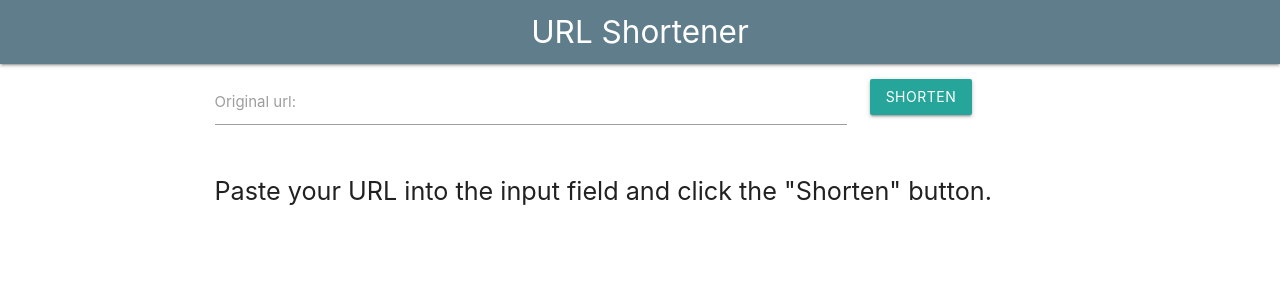
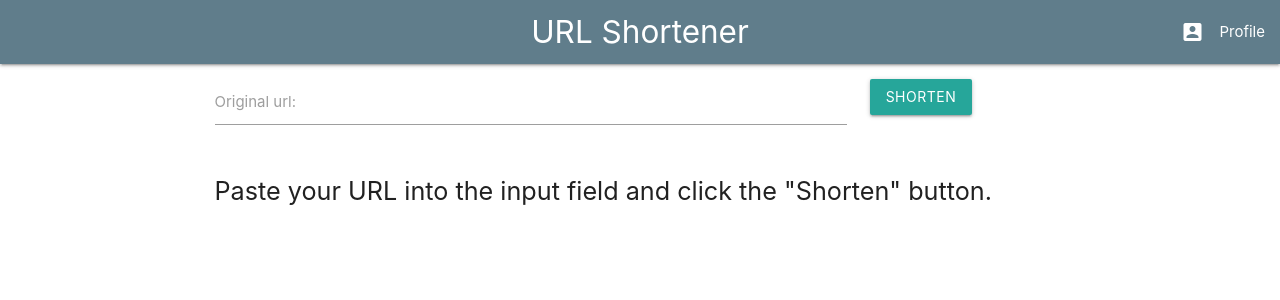
Before and after one commit to sander-raven/url-shortener, a Django app: page / in a window 1280 px wide. Shown: the top 300 px of the page. Run offline with Django 4.2, Linux system fonts and the light colour scheme.

Commit message:
Add profile link to navbar

```diff
--- a/app/templates/base.html
+++ b/app/templates/base.html
@@ -14,6 +14,9 @@
         <nav>
             <div class="nav-wrapper blue-grey">
                 <a href="{% url 'index' %}" class="brand-logo center">URL Shortener</a>
+                <ul id="nav-mobile" class="right">
+                    <li><a href="#!"><i class="large material-icons left">account_box</i>Profile</a></li>
+                </ul>
             </div>
         </nav>
     </header>
```
